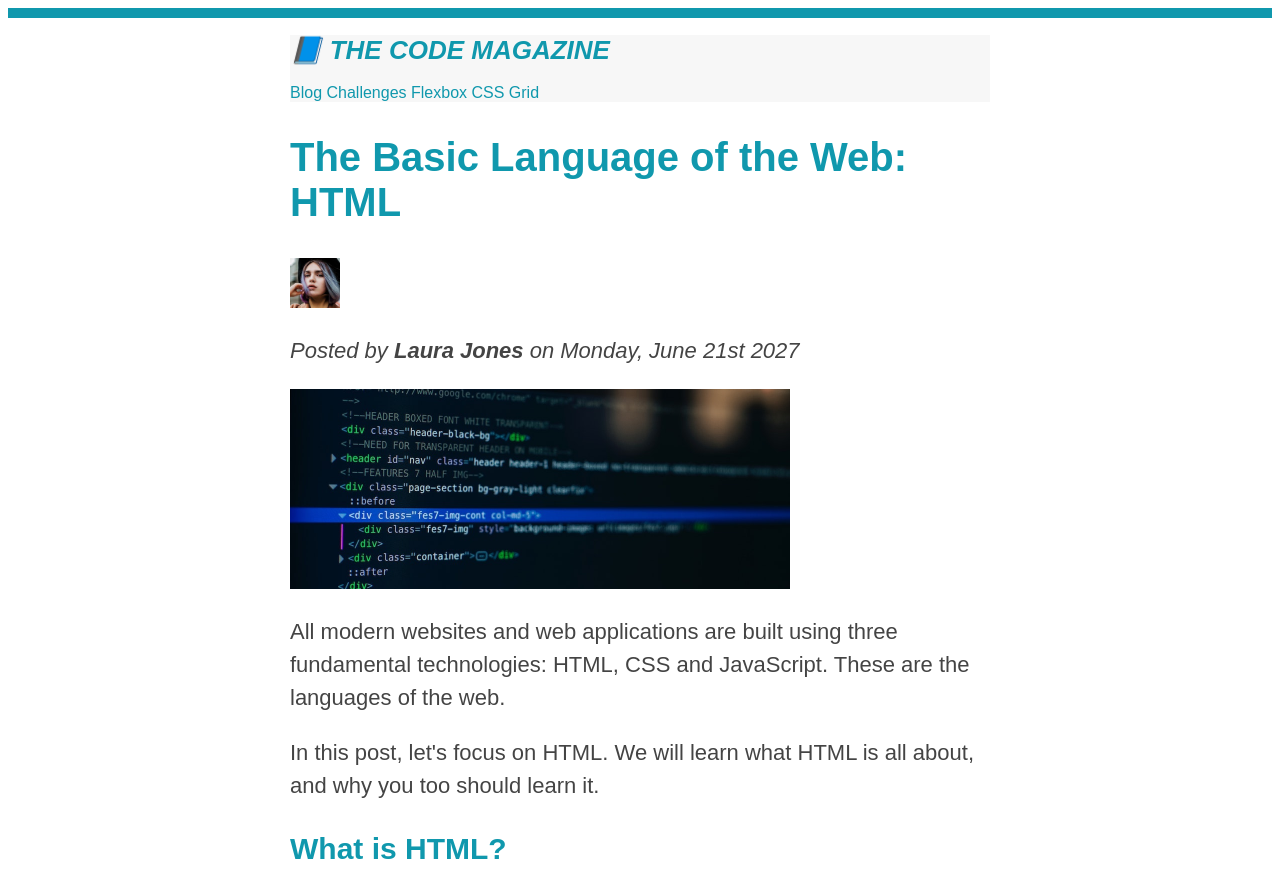
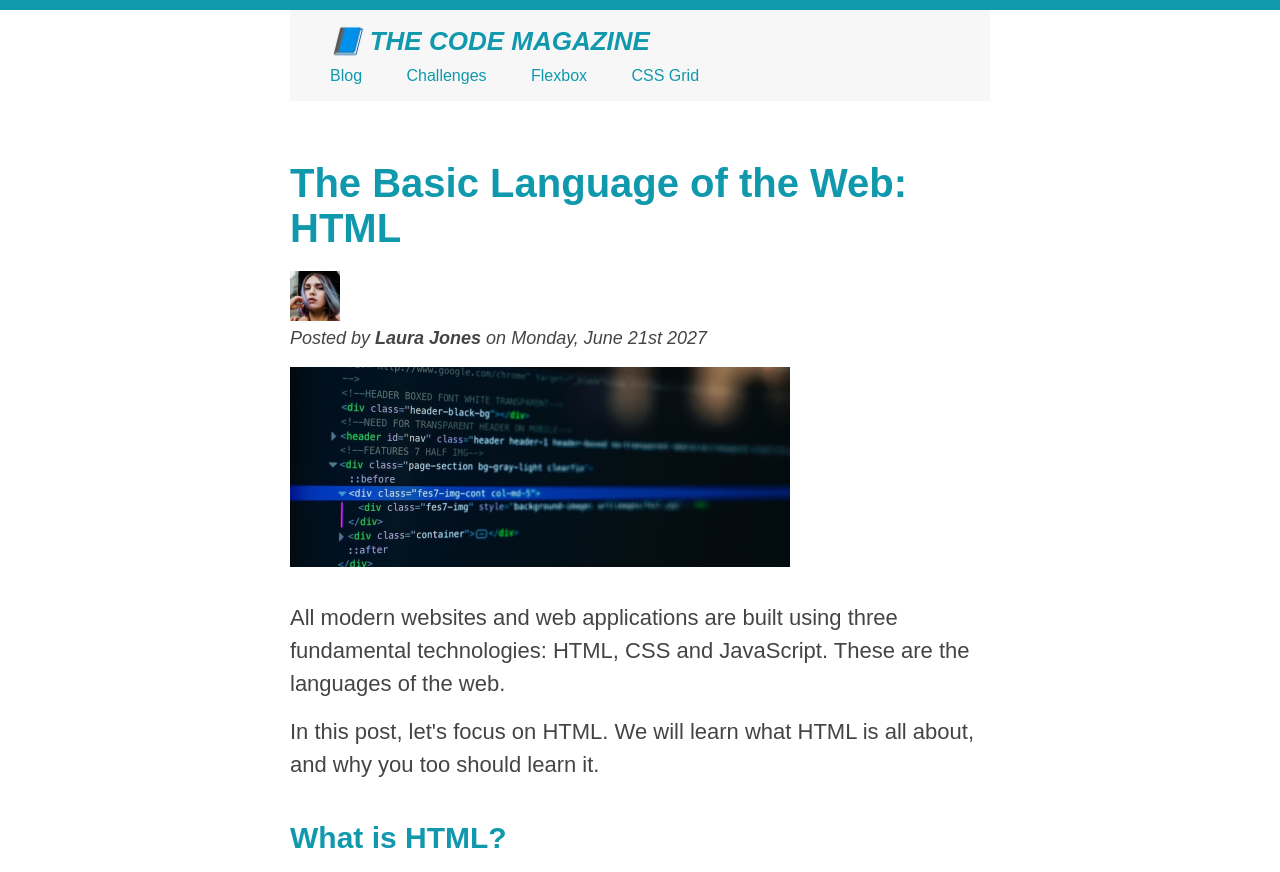
Before and after one commit to codeWithNithin/html-css-course, a plain HTML site: page html-fundermentals/index.html in a window 1280 px wide. Shown: the top 872 px of the page. Drawn offline with Linux system fonts and the light colour scheme.

Commit message:
HTML, CSS till box model completed

```diff
--- a/html-fundermentals/index.html
+++ b/html-fundermentals/index.html
@@ -30,8 +30,8 @@
       </header>
 
       <main>
-        <article>
-          <header>
+        <article class="article-container">
+          <header class="article-header">
             <h2>The Basic Language of the Web: HTML</h2>
 
             <img src="./laura-jones.jpg" alt="laura-jones" height="50" />
--- a/html-fundermentals/style.css
+++ b/html-fundermentals/style.css
@@ -1,7 +1,29 @@
+* {
+  margin: 0;
+  padding: 0;
+}
+
 body {
   color: #444;
   font-family: sans-serif;
   border-top: 10px solid #1098ad;
+}
+
+.main-header {
+  margin-bottom: 60px;
+}
+
+.article-header {
+  margin-bottom: 30px;
+}
+
+.article-header h2 {
+  margin-bottom: 20px;
+}
+
+.article-container h3 {
+  margin-top: 40px;
+  margin-bottom: 20px;
 }
 
 h1,
@@ -39,10 +61,13 @@ h4 {
 p {
   font-size: 22px;
   line-height: 1.5;
+  margin-bottom: 15px;
 }
 
 li {
   font-size: 20px;
+  margin-left: 50px;
+  margin-bottom: 10px;
 }
 
 .footer p {
@@ -64,6 +89,13 @@ li {
 
 .main-header {
   background: #f7f7f7;
+  padding: 16px 40px;
+}
+
+.nav-items a:link {
+  display: inline-block;
+  margin-top: 10px;
+  margin-right: 40px;
 }
 
 aside {
@@ -71,6 +103,7 @@ aside {
   border-top: 5px solid #1098ad;
   border-bottom: 5px solid #1098ad;
   width: 500px;
+  padding: 50px 0;
 }
 
 article li:first-child {
@@ -110,3 +143,11 @@ a:active {
 .related-posts h4 {
   text-align: center;
 }
+
+#author {
+  font-size: 18px;
+}
+
+.related-posts {
+  margin-top: 30px;
+}
```
